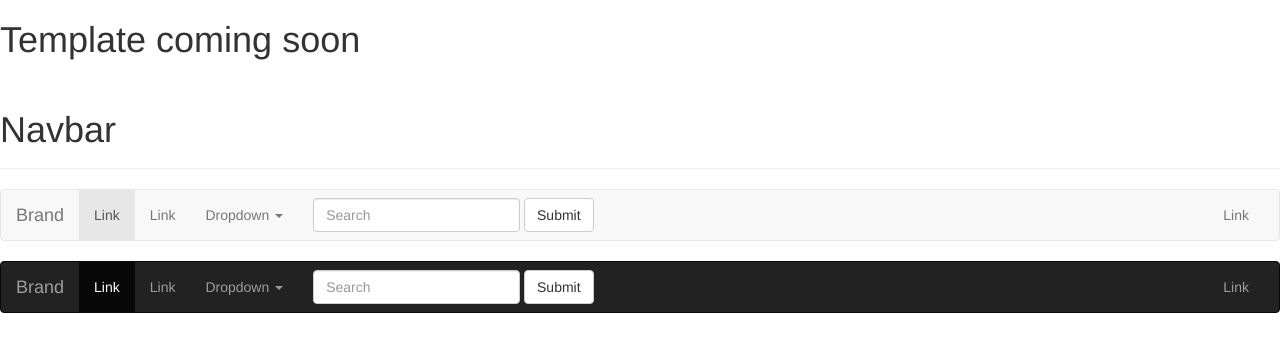
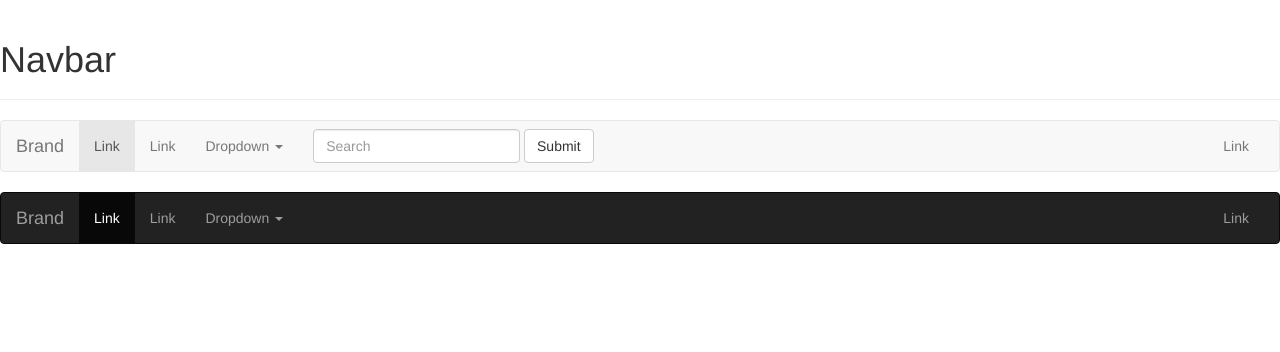
Before and after one commit to gsanjeevkumar/ghpages, a plain HTML site: page index.html in a window 1280 px wide. Drawn offline with nearby package versions, Linux system fonts and the light colour scheme.

Commit message:
simple update css

```diff
--- a/index.html
+++ b/index.html
@@ -6,7 +6,6 @@
     <title>Testing GH Pages</title>
   </head>
   <body>
-    <h1>Template coming soon</h1>
     <div class="bs-docs-section clearfix">
         <div class="row">
           <div class="col-lg-12">
@@ -88,12 +87,7 @@
                         </ul>
                       </li>
                     </ul>
-                    <form class="navbar-form navbar-left" role="search">
-                      <div class="form-group">
-                        <input type="text" class="form-control" placeholder="Search">
-                      </div>
-                      <button type="submit" class="btn btn-default">Submit</button>
-                    </form>
+
                     <ul class="nav navbar-nav navbar-right">
                       <li><a href="#">Link</a></li>
                     </ul>
```
